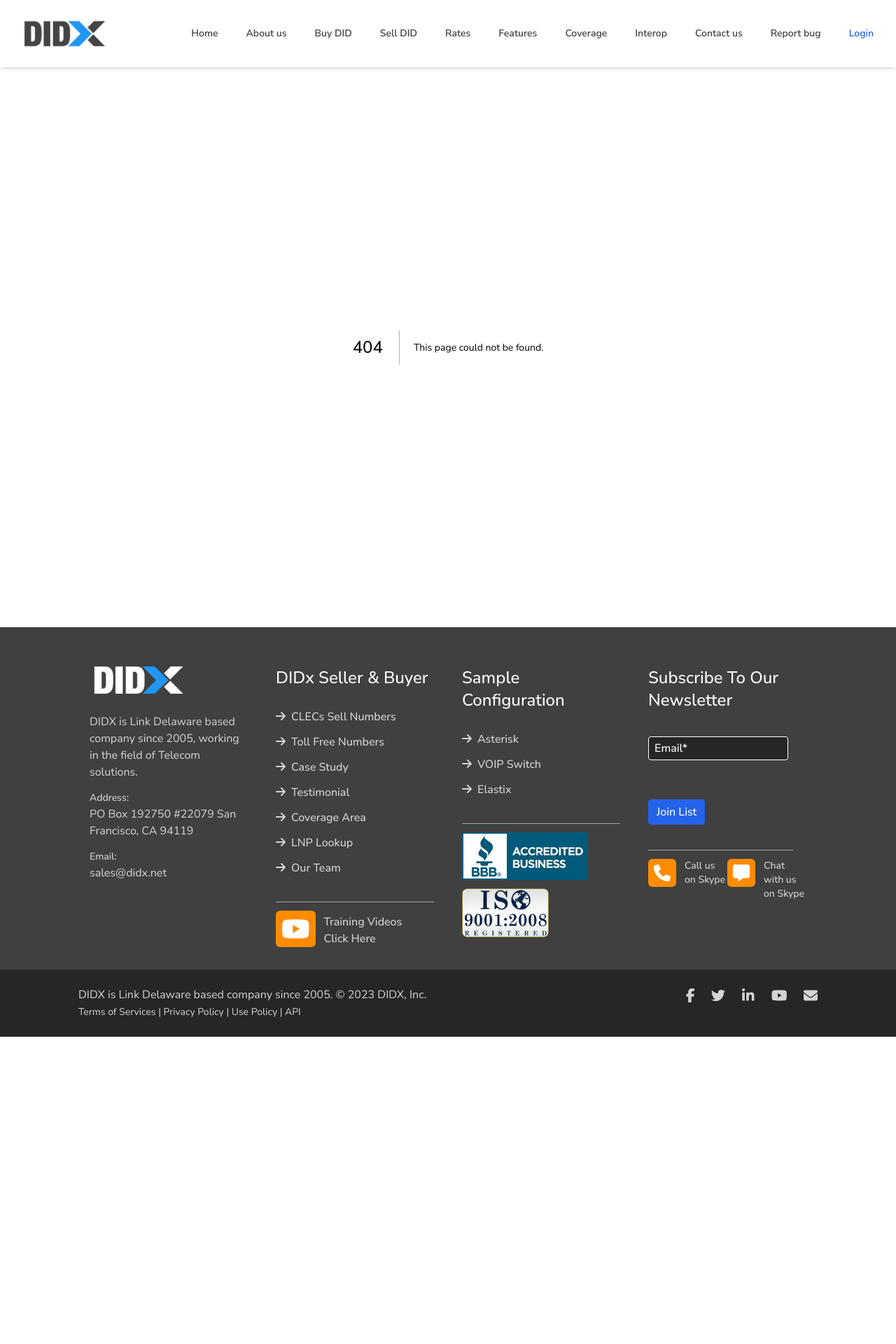
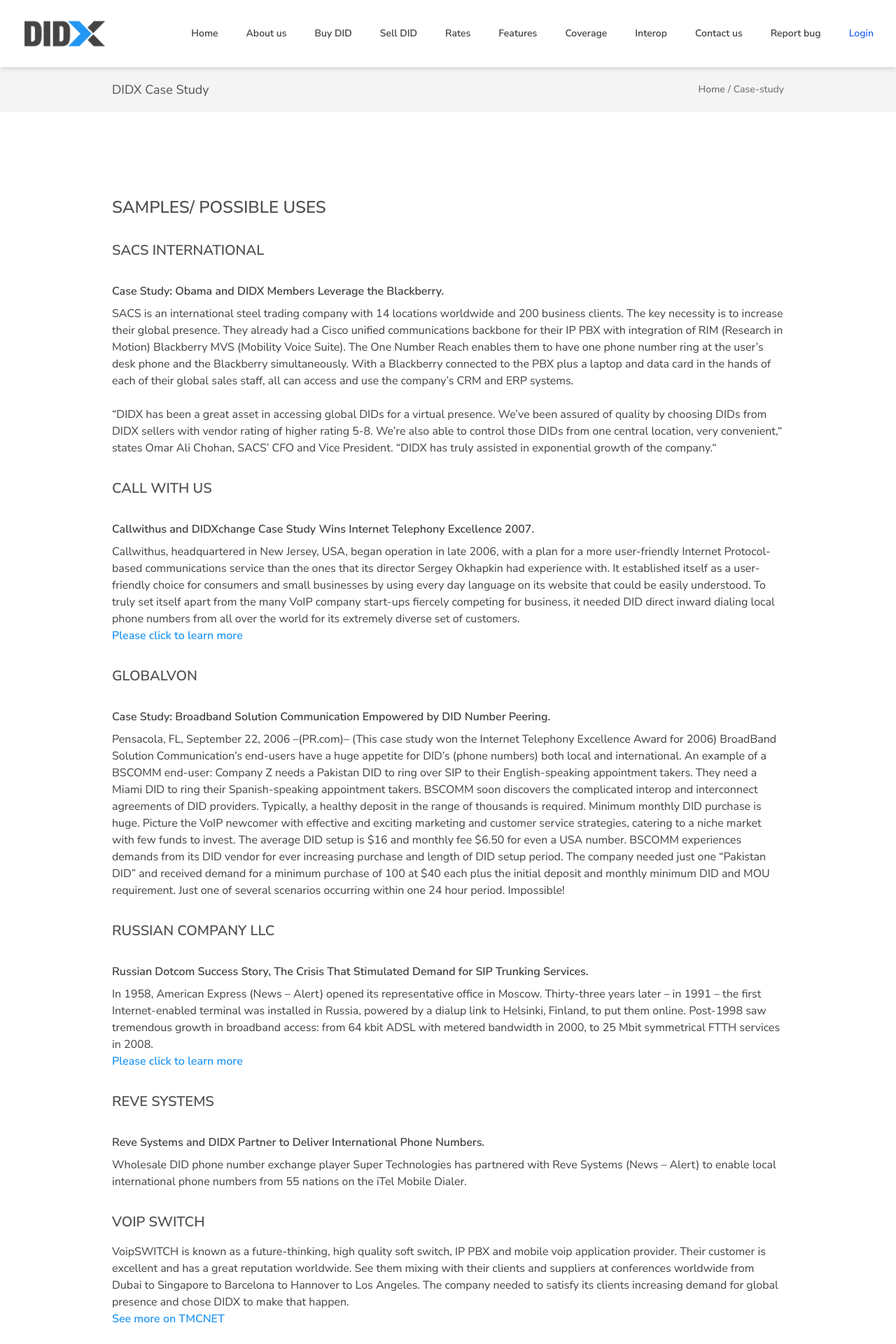
Before and after one commit to erdum/didx-nextjs-frontend, a Next.js app: page /case-study in a window 1280 px wide. Before the commit this address had no page. Shown: the top 1920 px of the page at 70% size. Before the commit the page ends 1481 px from the top, so only its background shows below. Built offline with nearby package versions, Linux system fonts and the light colour scheme.

Commit message:
Add case study page implemented

```diff
--- /dev/null
+++ b/app/case-study/page.jsx
@@ -0,0 +1,94 @@
+import BreadCrumb from '../layout-components/breadCrumb'
+import { StandardPage, Heading, SubHeading, SmallHeading, Paragraph, Anchor } from '../layout-components/standardPage'
+
+export const metadata = {
+	'title': 'DIDX Case Study | DIDX'
+}
+
+export default function Page() {
+	return (
+		<>
+			<BreadCrumb title={metadata.title} />
+			<StandardPage>
+				<section className="w-full">
+					<Heading>
+						SAMPLES/ POSSIBLE USES
+					</Heading>
+
+					<SubHeading>
+						SACS INTERNATIONAL
+					</SubHeading>
+					<SmallHeading>
+						Case Study: Obama and DIDX Members Leverage the Blackberry.
+					</SmallHeading>
+					<Paragraph>
+						SACS is an international steel trading company with 14 locations worldwide and 200 business clients. The key necessity is to increase their global presence. They already had a Cisco unified communications backbone for their IP PBX with integration of RIM (Research in Motion) Blackberry MVS (Mobility Voice Suite). The One Number Reach enables them to have one phone number ring at the user’s desk phone and the Blackberry simultaneously. With a Blackberry connected to the PBX plus a laptop and data card in the hands of each of their global sales staff, all can access and use the company’s CRM and ERP systems.
+					</Paragraph>
+					<Paragraph>
+						“DIDX has been a great asset in accessing global DIDs for a virtual presence. We’ve been assured of quality by choosing DIDs from DIDX sellers with vendor rating of higher rating 5-8. We’re also able to control those DIDs from one central location, very convenient,“ states Omar Ali Chohan, SACS’ CFO and Vice President. “DIDX has truly assisted in exponential growth of the company.“
+					</Paragraph>
+
+					<SubHeading>
+						CALL WITH US
+					</SubHeading>
+					<SmallHeading>
+						Callwithus and DIDXchange Case Study Wins Internet Telephony Excellence 2007.
+					</SmallHeading>
+					<Paragraph>
+						Callwithus, headquartered in New Jersey, USA, began operation in late 2006, with a plan for a more user-friendly Internet Protocol-based communications service than the ones that its director Sergey Okhapkin had experience with. It established itself as a user-friendly choice for consumers and small businesses by using every day language on its website that could be easily understood. To truly set itself apart from the many VoIP company start-ups fiercely competing for business, it needed DID direct inward dialing local phone numbers from all over the world for its extremely diverse set of customers.
+						<br />
+						<Anchor href="https://blogs.didx.net/2007/09/callwithus-and-didxchange-case-study.html">
+							Please click to learn more
+						</Anchor>
+					</Paragraph>
+
+					<SubHeading>
+						GLOBALVON
+					</SubHeading>
+					<SmallHeading>
+						Case Study: Broadband Solution Communication Empowered by DID Number Peering.
+					</SmallHeading>
+					<Paragraph>
+						Pensacola, FL, September 22, 2006 –(PR.com)– (This case study won the Internet Telephony Excellence Award for 2006) BroadBand Solution Communication’s end-users have a huge appetite for DID’s (phone numbers) both local and international. An example of a BSCOMM end-user: Company Z needs a Pakistan DID to ring over SIP to their English-speaking appointment takers. They need a Miami DID to ring their Spanish-speaking appointment takers. BSCOMM soon discovers the complicated interop and interconnect agreements of DID providers. Typically, a healthy deposit in the range of thousands is required. Minimum monthly DID purchase is huge. Picture the VoIP newcomer with effective and exciting marketing and customer service strategies, catering to a niche market with few funds to invest. The average DID setup is $16 and monthly fee $6.50 for even a USA number. BSCOMM experiences demands from its DID vendor for ever increasing purchase and length of DID setup period. The company needed just one “Pakistan DID” and received demand for a minimum purchase of 100 at $40 each plus the initial deposit and monthly minimum DID and MOU requirement. Just one of several scenarios occurring within one 24 hour period. Impossible!
+					</Paragraph>
+
+					<SubHeading>
+						RUSSIAN COMPANY LLC
+					</SubHeading>
+					<SmallHeading>
+						Russian Dotcom Success Story, The Crisis That Stimulated Demand for SIP Trunking Services.
+					</SmallHeading>
+					<Paragraph>
+						In 1958, American Express (News – Alert) opened its representative office in Moscow. Thirty-three years later – in 1991 – the first Internet-enabled terminal was installed in Russia, powered by a dialup link to Helsinki, Finland, to put them online. Post-1998 saw tremendous growth in broadband access: from 64 kbit ADSL with metered bandwidth in 2000, to 25 Mbit symmetrical FTTH services in 2008.
+						<br />
+						<Anchor href="https://blogs.didx.net/2009/06/didx-make-money-while-you-sleep-without.html">
+							Please click to learn more
+						</Anchor>
+					</Paragraph>
+
+					<SubHeading>
+						REVE SYSTEMS
+					</SubHeading>
+					<SmallHeading>
+						Reve Systems and DIDX Partner to Deliver International Phone Numbers.
+					</SmallHeading>
+					<Paragraph>
+						Wholesale DID phone number exchange player Super Technologies has partnered with Reve Systems (News – Alert) to enable local international phone numbers from 55 nations on the iTel Mobile Dialer.
+					</Paragraph>
+
+					<SubHeading>
+						VOIP SWITCH
+					</SubHeading>
+					<Paragraph>
+						VoipSWITCH is known as a future-thinking, high quality soft switch, IP PBX and mobile voip application provider. Their customer is excellent and has a great reputation worldwide. See them mixing with their clients and suppliers at conferences worldwide from Dubai to Singapore to Barcelona to Hannover to Los Angeles. The company needed to satisfy its clients increasing demand for global presence and chose DIDX to make that happen.
+						<br />
+						<Anchor href="https://www.tmcnet.com/">
+							See more on TMCNET
+						</Anchor>
+					</Paragraph>
+
+				</section>
+			</StandardPage>
+		</>
+	)
+}
```
